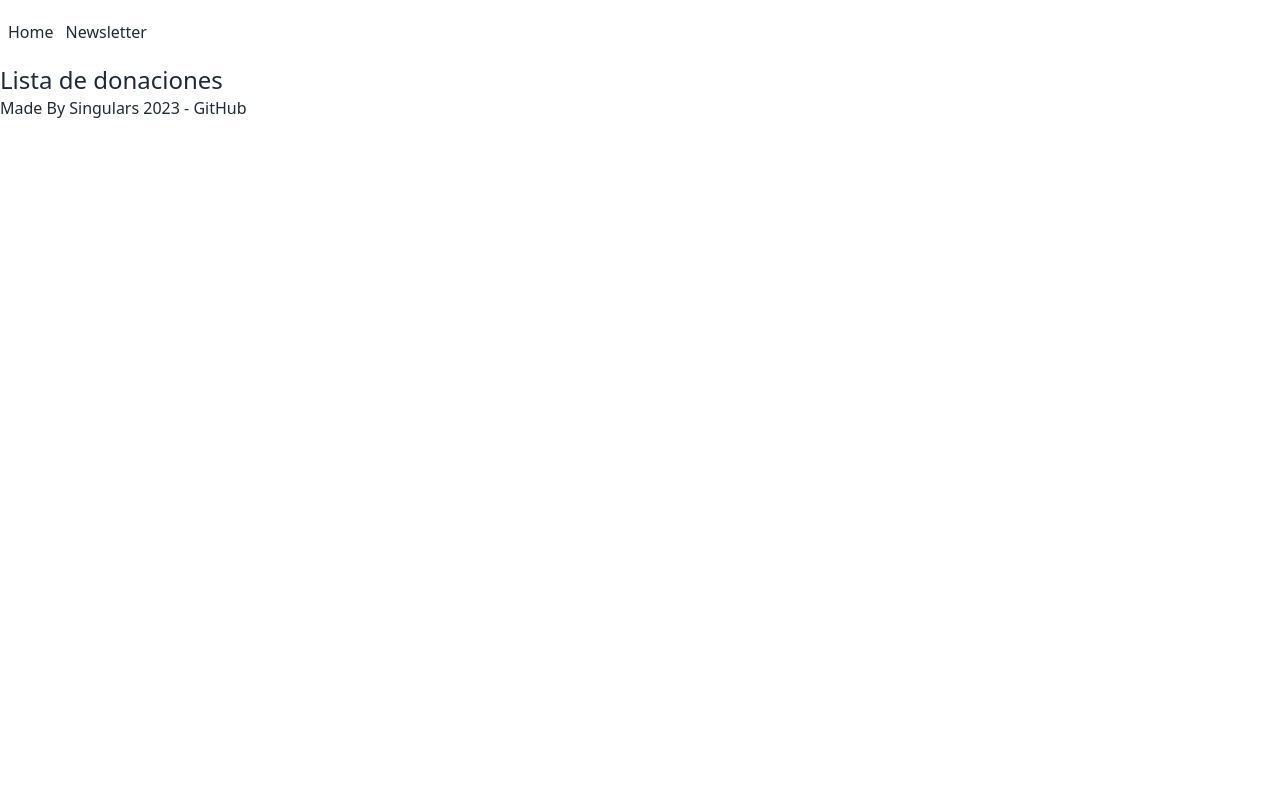
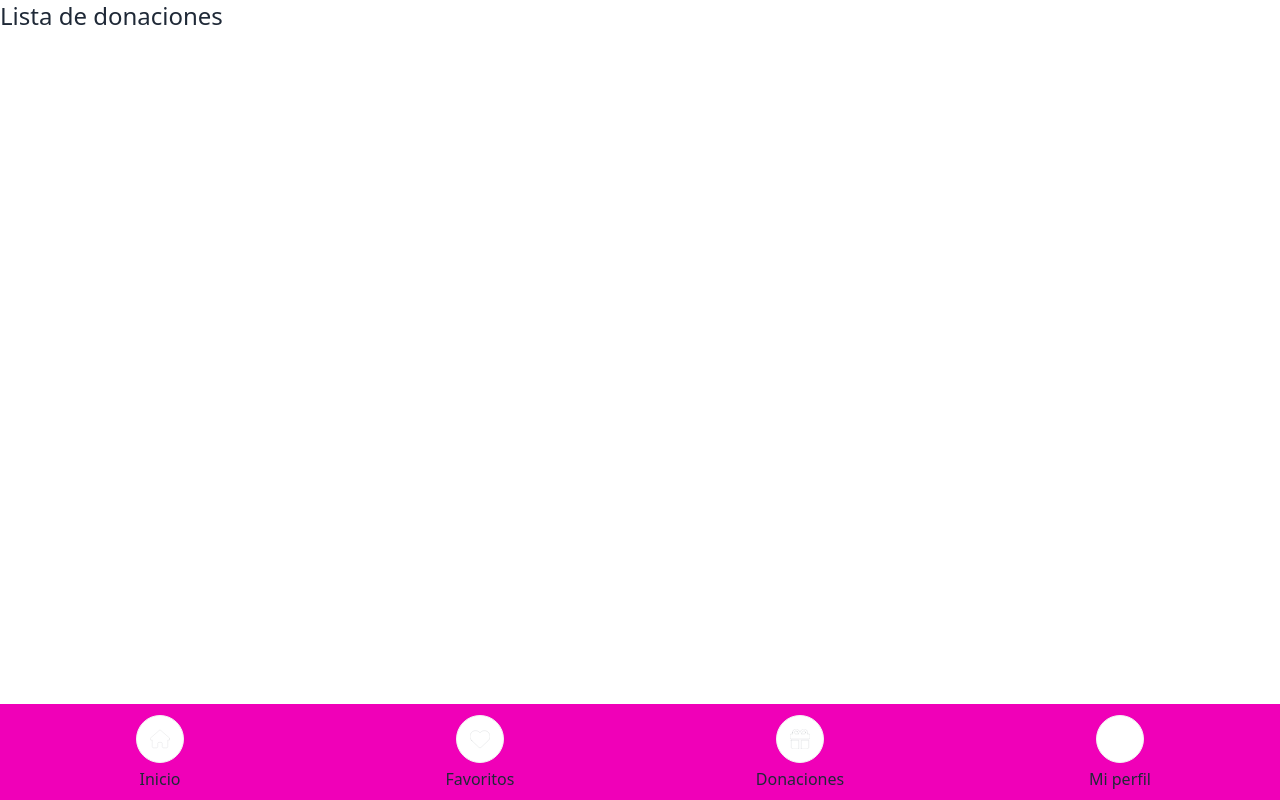
Before and after one commit to omiras/donapp, a React (Vite) app: page / in a window 1280 px wide. Built offline with nearby package versions, Linux system fonts and the light colour scheme.

Commit message:
update code

```diff
--- a/src/js/component/footer.jsx
+++ /dev/null
@@ -1,7 +0,0 @@
-export const Footer = () => (
-  <footer>
-    <p>
-      Made By Singulars 2023 - <a href="https://github.com/Singulars-2023-Front-End/donapp">GitHub</a>
-    </p>
-  </footer>
-);
--- a/src/js/component/navbar.jsx
+++ b/src/js/component/navbar.jsx
@@ -2,13 +2,98 @@ import { Link } from "react-router-dom";
 
 export const Navbar = () => {
   return (
-    <nav className="navbar flex-1 gap-3">
-      {/** Link sirve para movernos entre enlaces dentro nuestra app */}
-      <Link to="/">
-        <span>Home</span>
+    <nav className="h-24 btm-nav bg-secondary">
+      <Link to="/" className="flex-col">
+        <button className="btn bg-base-100 btn-circle">
+          <svg
+            xmlns="http://www.w3.org/2000/svg"
+            className="h-5 w-5"
+            fill="#fff"
+            viewBox="0 0 576 512"
+            stroke="currentColor"
+          >
+            <path
+              strokeLinecap="round"
+              strokeLinejoin="round"
+              strokeWidth="2"
+              d="M575.8 255.5c0 18-15 32.1-32 32.1h-32l.7 160.2c0 2.7-.2 5.4-.5 8.1V472c0 22.1-17.9 40-40 40H456c-1.1 0-2.2 0-3.3-.1c-1.4 .1-2.8 .1-4.2 .1H416 392c-22.1 0-40-17.9-40-40V448 384c0-17.7-14.3-32-32-32H256c-17.7 0-32 14.3-32 32v64 24c0 22.1-17.9 40-40 40H160 128.1c-1.5 0-3-.1-4.5-.2c-1.2 .1-2.4 .2-3.6 .2H104c-22.1 0-40-17.9-40-40V360c0-.9 0-1.9 .1-2.8V287.6H32c-18 0-32-14-32-32.1c0-9 3-17 10-24L266.4 8c7-7 15-8 22-8s15 2 21 7L564.8 231.5c8 7 12 15 11 24z"
+            />
+          </svg>
+        </button>
+        <span className="btm-nav-label">Inicio</span>
       </Link>
-      <Link to="/newsletter">
-        Newsletter
+
+      <Link to="/favorites">
+        <button className="btn bg-base-100 btn-circle">
+          <svg
+            xmlns="http://www.w3.org/2000/svg"
+            className="h-5 w-5"
+            fill="#fff"
+            viewBox="0 0 512 512"
+            stroke="currentColor"
+          >
+            <path
+              strokeLinecap="round"
+              strokeLinejoin="round"
+              strokeWidth="2"
+              d="M47.6 300.4L228.3 469.1c7.5 7 17.4 10.9 27.7 10.9s20.2-3.9 27.7-10.9L464.4 300.4c30.4-28.3 47.6-68 47.6-109.5v-5.8c0-69.9-50.5-129.5-119.4-141C347 36.5 300.6 51.4 268 84L256 96 244 84c-32.6-32.6-79-47.5-124.6-39.9C50.5 55.6 0 115.2 0 185.1v5.8c0 41.5 17.2 81.2 47.6 109.5z"
+            />
+          </svg>
+        </button>
+        <span className="btm-nav-label">Favoritos</span>
+      </Link>
+      {/* <button className="btn btn-circle">
+        <svg
+          xmlns="http://www.w3.org/2000/svg"
+          className="h-6 w-6"
+          fill="none"
+          viewBox="0 0 24 24"
+          stroke="currentColor"
+        >
+          <path
+            strokeLinecap="round"
+            strokeLinejoin="round"
+            strokeWidth="2"
+            d="M6 18L18 6M6 6l12 12"
+          />
+        </svg>
+      </button> */}
+      <Link to="/myDonations">
+        <button className="btn bg-base-100 btn-circle">
+          <svg
+            xmlns="http://www.w3.org/2000/svg"
+            className="h-5 w-5"
+            fill="#fff"
+            viewBox="0 0 512 512"
+            stroke="currentColor"
+          >
+            <path
+              strokeLinecap="round"
+              strokeLinejoin="round"
+              strokeWidth="2"
+              d="M190.5 68.8L225.3 128H224 152c-22.1 0-40-17.9-40-40s17.9-40 40-40h2.2c14.9 0 28.8 7.9 36.3 20.8zM64 88c0 14.4 3.5 28 9.6 40H32c-17.7 0-32 14.3-32 32v64c0 17.7 14.3 32 32 32H480c17.7 0 32-14.3 32-32V160c0-17.7-14.3-32-32-32H438.4c6.1-12 9.6-25.6 9.6-40c0-48.6-39.4-88-88-88h-2.2c-31.9 0-61.5 16.9-77.7 44.4L256 85.5l-24.1-41C215.7 16.9 186.1 0 154.2 0H152C103.4 0 64 39.4 64 88zm336 0c0 22.1-17.9 40-40 40H288h-1.3l34.8-59.2C329.1 55.9 342.9 48 357.8 48H360c22.1 0 40 17.9 40 40zM32 288V464c0 26.5 21.5 48 48 48H224V288H32zM288 512H432c26.5 0 48-21.5 48-48V288H288V512z"
+            />
+          </svg>
+        </button>
+        <span className="btm-nav-label">Donaciones</span>
+      </Link>
+      <Link to="/profile">
+        <button className="btn bg-base-100 btn-circle">
+          <svg
+            xmlns="http://www.w3.org/2000/svg"
+            height="1.5em"
+            viewBox="0 0 448 512"
+            fill="#fff"
+          >
+            <path
+              strokeLinecap="round"
+              strokeLinejoin="round"
+              strokeWidth="2"
+              d="M224 256A128 128 0 1 0 224 0a128 128 0 1 0 0 256zm-45.7 48C79.8 304 0 383.8 0 482.3C0 498.7 13.3 512 29.7 512H418.3c16.4 0 29.7-13.3 29.7-29.7C448 383.8 368.2 304 269.7 304H178.3z"
+            />
+          </svg>
+        </button>
+        <span className="btm-nav-label">Mi perfil</span>
       </Link>
     </nav>
   );
--- a/src/js/layout.jsx
+++ b/src/js/layout.jsx
@@ -6,7 +6,6 @@ import { Newsletter } from "./views/newsletter";
 import injectContext from "./store/appContext";
 
 import { Navbar } from "./component/navbar";
-import { Footer } from "./component/footer";
 
 //create your first component
 const Layout = () => {
@@ -18,13 +17,12 @@ const Layout = () => {
     <div>
       <BrowserRouter basename={basename}>
         <ScrollToTop>
-          <Navbar />
           <Routes>
             <Route path="/" element={<Home />} />
             <Route path="/newsletter" element={<Newsletter />} />
             <Route path="*" element={<h1>Not found!</h1>} />
           </Routes>
-          <Footer />
+          <Navbar />
         </ScrollToTop>
       </BrowserRouter>
     </div>
```
